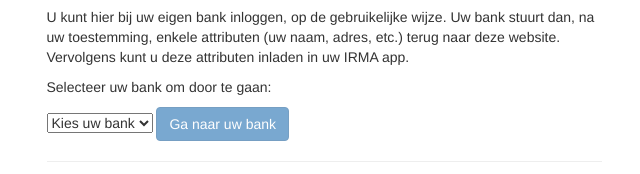
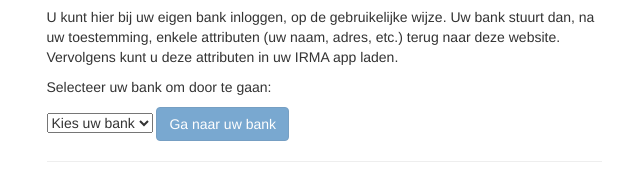
Before and after one commit to privacybydesign/irma_idin_webclient, a plain HTML site: page index.html in a window 1280 px wide. Shown: the part 186-360 px from the top of the page, 316-956 px from the left. Drawn offline with nearby package versions, Linux system fonts and the light colour scheme; no server answers.

Commit message:
changed wording on iDIN page

```diff
--- a/index.html
+++ b/index.html
@@ -34,7 +34,7 @@
 
             <p> U kunt hier bij uw eigen bank inloggen, op de gebruikelijke wijze.
                 Uw bank stuurt dan, na uw toestemming, enkele attributen (uw naam, adres, etc.) terug naar deze website.
-                Vervolgens kunt u deze attributen inladen in uw IRMA app.</p>
+                Vervolgens kunt u deze attributen in uw IRMA app laden.</p>
             <p> Selecteer uw bank om door te gaan:</p>
             <form id='form' method="post">
                 <select form='form' id="bank-select">
```
